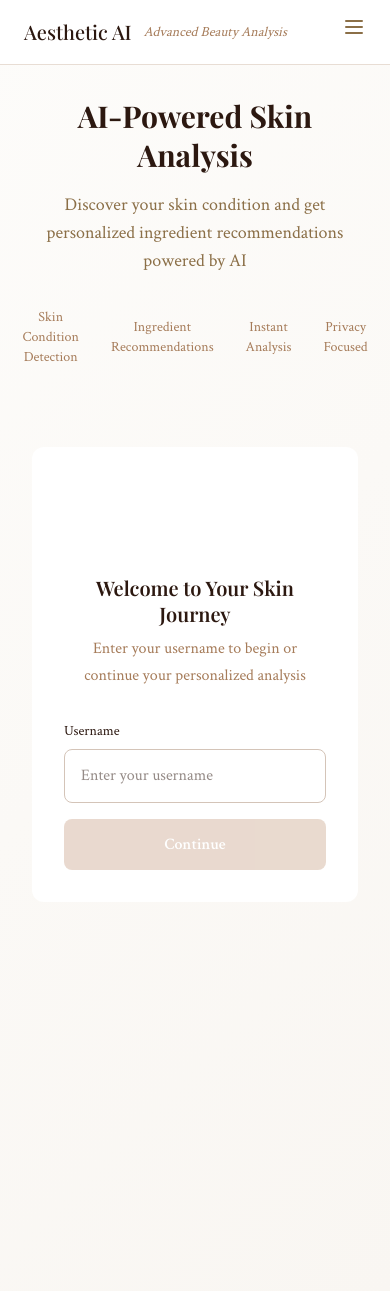
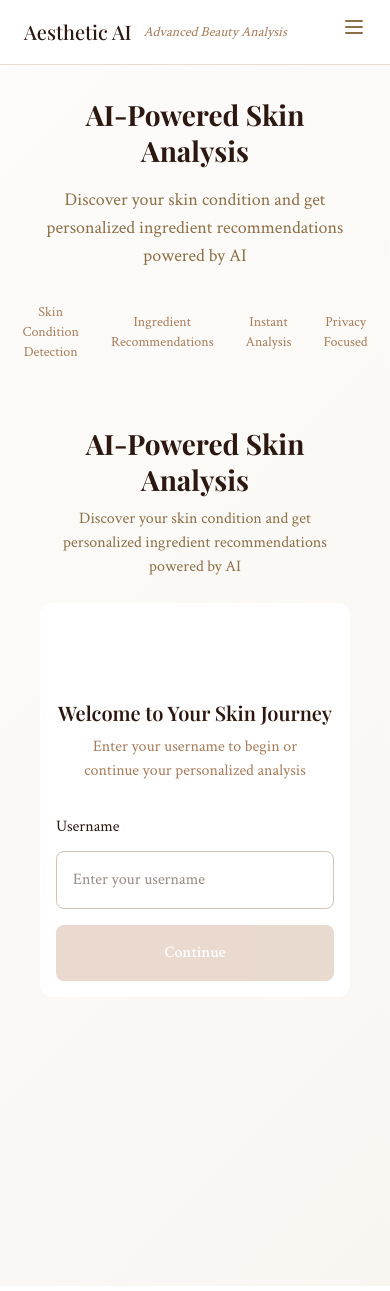
Before and after one commit to HummdG/aesthetic-ai, a Next.js app in the folder frontend/aesthetic-ai/: page / in a window 390 px wide. Built offline with nearby package versions, Linux system fonts and the light colour scheme.

Commit message:
revamp for phone

```diff
--- a/frontend/aesthetic-ai/src/app/components/UserSurveyForm.tsx
+++ b/frontend/aesthetic-ai/src/app/components/UserSurveyForm.tsx
@@ -219,18 +219,29 @@ const UserSurveyForm: React.FC<UserSurveyFormProps> = ({
   };
 
   return (
-    <div className="min-h-screen bg-gradient-to-br from-nude-50 to-nude-100 py-8">
+    <div className="min-h-screen bg-gradient-to-br from-nude-50 to-nude-100 py-4 sm:py-8">
       <div className="max-w-4xl mx-auto px-4">
+        {/* Header */}
+        <div className="text-center mb-6 sm:mb-8 select-none">
+          <h1 className="text-2xl sm:text-3xl font-serif font-bold text-brown-900 mb-2 select-none">
+            AI-Powered Skin Analysis
+          </h1>
+          <p className="text-base sm:text-lg text-brown-700 font-body select-none px-4">
+            Discover your skin condition and get personalized ingredient
+            recommendations powered by AI
+          </p>
+        </div>
+
         {/* Survey Section Header */}
         {currentStep > 0 && (
           <div
             id="personalized-skin-analysis"
-            className="text-center mb-8 select-none"
+            className="text-center mb-6 sm:mb-8 select-none"
           >
-            <h2 className="text-3xl font-serif font-bold text-brown-900 mb-2 select-none">
+            <h2 className="text-2xl sm:text-3xl font-serif font-bold text-brown-900 mb-2 select-none">
               Personalized Skin Analysis
             </h2>
-            <p className="text-brown-700 font-body text-lg select-none">
+            <p className="text-base sm:text-lg text-brown-700 font-body select-none px-4">
               Help us provide you with the most accurate recommendations
             </p>
           </div>
@@ -238,12 +249,12 @@ const UserSurveyForm: React.FC<UserSurveyFormProps> = ({
 
         {/* Progress Steps */}
         {currentStep > 0 && (
-          <div className="mb-8">
-            <div className="flex justify-center items-center space-x-4 mb-6">
+          <div className="mb-6 sm:mb-8">
+            <div className="flex justify-center items-center space-x-2 sm:space-x-4 mb-4 sm:mb-6 overflow-x-auto px-4">
               {steps.map((step, index) => (
-                <div key={step.id} className="flex items-center">
+                <div key={step.id} className="flex items-center flex-shrink-0">
                   <div
-                    className={`w-12 h-12 rounded-full flex items-center justify-center transition-all duration-300 select-none ${
+                    className={`w-10 h-10 sm:w-12 sm:h-12 rounded-full flex items-center justify-center transition-all duration-300 select-none ${
                       step.isCompleted
                         ? "bg-primary text-white"
                         : step.isActive
@@ -251,11 +262,13 @@ const UserSurveyForm: React.FC<UserSurveyFormProps> = ({
                         : "bg-nude-200 text-brown-600"
                     }`}
                   >
-                    {step.isCompleted ? <CheckIcon /> : step.icon}
+                    <div className="scale-75 sm:scale-100">
+                      {step.isCompleted ? <CheckIcon /> : step.icon}
+                    </div>
                   </div>
                   {index < steps.length - 1 && (
                     <div
-                      className={`w-16 h-1 mx-2 transition-all duration-300 select-none ${
+                      className={`w-8 sm:w-16 h-1 mx-1 sm:mx-2 transition-all duration-300 select-none ${
                         step.isCompleted ? "bg-primary" : "bg-nude-200"
                       }`}
                     />
@@ -263,11 +276,11 @@ const UserSurveyForm: React.FC<UserSurveyFormProps> = ({
                 </div>
               ))}
             </div>
-            <div className="text-center select-none">
-              <h2 className="text-2xl font-serif font-semibold text-brown-900 mb-1 select-none">
+            <div className="text-center select-none px-4">
+              <h2 className="text-xl sm:text-2xl font-serif font-semibold text-brown-900 mb-1 select-none">
                 {steps[currentStep]?.title}
               </h2>
-              <p className="text-brown-600 font-body select-none">
+              <p className="text-sm sm:text-base text-brown-600 font-body select-none">
                 {steps[currentStep]?.subtitle}
               </p>
             </div>
@@ -275,32 +288,32 @@ const UserSurveyForm: React.FC<UserSurveyFormProps> = ({
         )}
 
         {/* Form Content */}
-        <div className="bg-white rounded-xl shadow-elegant p-8 mb-6">
+        <div className="bg-white rounded-xl shadow-elegant p-4 sm:p-8 mb-4 sm:mb-6">
           {/* Step 0: Username Check */}
           {currentStep === 0 && (
             <div className="space-y-6">
               <div className="text-center mb-8 select-none">
-                <div className="w-20 h-20 bg-gradient-to-br from-primary to-brown-600 rounded-full flex items-center justify-center mx-auto mb-4 select-none">
-                  <UserIcon className="w-10 h-10 text-white" />
+                <div className="w-16 h-16 sm:w-20 sm:h-20 bg-gradient-to-br from-primary to-brown-600 rounded-full flex items-center justify-center mx-auto mb-4 select-none">
+                  <UserIcon className="w-8 h-8 sm:w-10 sm:h-10 text-white" />
                 </div>
-                <h3 className="text-xl font-serif font-semibold text-brown-900 mb-2 select-none">
+                <h3 className="text-lg sm:text-xl font-serif font-semibold text-brown-900 mb-2 select-none">
                   Welcome to Your Skin Journey
                 </h3>
-                <p className="text-brown-600 font-body select-none">
+                <p className="text-brown-600 font-body select-none text-base px-4">
                   Enter your username to begin or continue your personalized
                   analysis
                 </p>
               </div>
 
               <div className="max-w-md mx-auto">
-                <label className="block text-sm font-medium text-brown-900 mb-2 select-none">
+                <label className="block text-base font-medium text-brown-900 mb-3 select-none">
                   Username
                 </label>
                 <input
                   type="text"
                   value={username}
                   onChange={(e) => setUsername(e.target.value)}
-                  className="w-full px-4 py-3 border border-nude-300 rounded-lg focus:ring-2 focus:ring-primary focus:border-transparent transition-all duration-200"
+                  className="w-full px-4 py-4 border border-nude-300 rounded-lg focus:ring-2 focus:ring-primary focus:border-transparent transition-all duration-200 text-base"
                   placeholder="Enter your username"
                   onKeyPress={(e) =>
                     e.key === "Enter" && handleUsernameSubmit()
@@ -309,7 +322,7 @@ const UserSurveyForm: React.FC<UserSurveyFormProps> = ({
                 <button
                   onClick={handleUsernameSubmit}
                   disabled={!username.trim()}
-                  className="w-full mt-4 bg-primary hover:bg-primary-hover text-white py-3 px-6 rounded-lg font-semibold transition-all duration-200 disabled:opacity-50 disabled:cursor-not-allowed select-none"
+                  className="w-full mt-4 bg-primary hover:bg-primary-hover text-white py-4 px-6 rounded-lg font-semibold transition-all duration-200 disabled:opacity-50 disabled:cursor-not-allowed select-none text-base min-h-[56px] touch-manipulation"
                 >
                   Continue
                 </button>
@@ -324,9 +337,9 @@ const UserSurveyForm: React.FC<UserSurveyFormProps> = ({
                 title="Personal Details"
                 subtitle="Basic information for analysis"
               >
-                <div className="grid grid-cols-1 md:grid-cols-2 gap-6">
+                <div className="grid grid-cols-1 gap-6">
                   <div>
-                    <label className="block text-sm font-medium text-brown-900 mb-2 select-none">
+                    <label className="block text-base font-medium text-brown-900 mb-3 select-none">
                       Age
                     </label>
                     <input
@@ -340,11 +353,11 @@ const UserSurveyForm: React.FC<UserSurveyFormProps> = ({
                           parseInt(e.target.value) || 0
                         )
                       }
-                      className="w-full px-4 py-3 border border-nude-300 rounded-lg focus:ring-2 focus:ring-primary focus:border-transparent"
+                      className="w-full px-4 py-4 border border-nude-300 rounded-lg focus:ring-2 focus:ring-primary focus:border-transparent text-base"
                       placeholder="Enter your age"
                     />
                   </div>
-                  <div className="flex items-center space-x-3">
+                  <div className="flex items-center space-x-4 p-4 border border-nude-200 rounded-lg">
                     <input
                       type="checkbox"
                       id="isPregnant"
@@ -355,11 +368,11 @@ const UserSurveyForm: React.FC<UserSurveyFormProps> = ({
                           e.target.checked
                         )
                       }
-                      className="w-5 h-5 text-primary focus:ring-primary rounded"
+                      className="w-6 h-6 text-primary focus:ring-primary rounded"
                     />
                     <label
                       htmlFor="isPregnant"
-                      className="text-brown-900 font-body cursor-pointer select-none"
+                      className="text-base text-brown-900 font-body cursor-pointer select-none leading-tight"
                     >
                       Currently pregnant or nursing
                     </label>
@@ -371,11 +384,11 @@ const UserSurveyForm: React.FC<UserSurveyFormProps> = ({
                 title="Sun Exposure"
                 subtitle="How much sun do you typically get?"
               >
-                <div className="space-y-3">
+                <div className="space-y-4">
                   {SUN_EXPOSURE_OPTIONS.map((option) => (
                     <label
                       key={option.value}
-                      className="flex items-start space-x-3 p-4 border border-nude-200 rounded-lg hover:border-primary transition-colors cursor-pointer select-none"
+                      className="flex items-start space-x-4 p-4 border border-nude-200 rounded-lg hover:border-primary transition-colors cursor-pointer select-none min-h-[80px] touch-manipulation"
                     >
                       <input
                         type="radio"
@@ -390,13 +403,13 @@ const UserSurveyForm: React.FC<UserSurveyFormProps> = ({
                             e.target.value
                           )
                         }
-                        className="mt-1 text-primary focus:ring-primary"
+                        className="mt-1 text-primary focus:ring-primary w-5 h-5 min-w-[20px]"
                       />
-                      <div>
-                        <div className="font-semibold text-brown-900 select-none">
+                      <div className="flex-1">
+                        <div className="font-semibold text-brown-900 select-none text-base mb-1">
                           {option.label.split(" - ")[0]}
                         </div>
-                        <div className="text-sm text-brown-600 select-none">
+                        <div className="text-sm text-brown-600 select-none leading-tight">
                           {option.label.split(" - ")[1]}
                         </div>
                       </div>
@@ -487,7 +500,7 @@ const UserSurveyForm: React.FC<UserSurveyFormProps> = ({
                 subtitle="Tell us about your skincare journey"
               >
                 <div className="space-y-4">
-                  <div className="flex items-center space-x-3">
+                  <div className="flex items-center space-x-4 p-4 border border-nude-200 rounded-lg">
                     <input
                       type="checkbox"
                       id="hasUsedSkincare"
@@ -498,11 +511,11 @@ const UserSurveyForm: React.FC<UserSurveyFormProps> = ({
                           e.target.checked
                         )
                       }
-                      className="w-5 h-5 text-primary focus:ring-primary rounded"
+                      className="w-6 h-6 text-primary focus:ring-primary rounded"
                     />
                     <label
                       htmlFor="hasUsedSkincare"
-                      className="text-brown-900 font-body cursor-pointer select-none"
+                      className="text-base text-brown-900 font-body cursor-pointer select-none"
                     >
                       I have used skincare products before
                     </label>
@@ -514,11 +527,11 @@ const UserSurveyForm: React.FC<UserSurveyFormProps> = ({
                 title="Skin Type"
                 subtitle="What best describes your skin?"
               >
-                <div className="grid grid-cols-1 md:grid-cols-2 gap-3">
+                <div className="space-y-4">
                   {SKIN_TYPES.map((type) => (
                     <label
                       key={type.value}
-                      className="flex items-start space-x-3 p-4 border border-nude-200 rounded-lg hover:border-primary transition-colors cursor-pointer select-none"
+                      className="flex items-start space-x-4 p-4 border border-nude-200 rounded-lg hover:border-primary transition-colors cursor-pointer select-none min-h-[80px] touch-manipulation"
                     >
                       <input
                         type="radio"
@@ -528,13 +541,13 @@ const UserSurveyForm: React.FC<UserSurveyFormProps> = ({
                         onChange={(e) =>
                           handleFieldChange("skinInfo.skinType", e.target.value)
                         }
-                        className="mt-1 text-primary focus:ring-primary"
+                        className="mt-1 text-primary focus:ring-primary w-5 h-5 min-w-[20px]"
                       />
-                      <div>
-                        <div className="font-semibold text-brown-900 select-none">
+                      <div className="flex-1">
+                        <div className="font-semibold text-brown-900 select-none text-base mb-1">
                           {type.label.split(" - ")[0]}
                         </div>
-                        <div className="text-sm text-brown-600 select-none">
+                        <div className="text-sm text-brown-600 select-none leading-tight">
                           {type.label.split(" - ")[1]}
                         </div>
                       </div>
@@ -565,31 +578,31 @@ const UserSurveyForm: React.FC<UserSurveyFormProps> = ({
 
         {/* Navigation Buttons */}
         {currentStep > 0 && (
-          <div className="flex justify-between">
+          <div className="flex flex-col sm:flex-row justify-between gap-4 px-4 sm:px-0">
             <button
               onClick={handlePreviousStep}
-              className="px-6 py-3 border border-nude-300 text-brown-700 rounded-lg hover:border-primary hover:text-primary transition-all duration-200 select-none cursor-pointer"
+              className="order-2 sm:order-1 px-6 py-4 border-2 border-nude-300 text-brown-700 rounded-lg hover:border-primary hover:text-primary transition-all duration-200 select-none cursor-pointer font-medium text-base min-h-[56px] touch-manipulation"
             >
               Previous
             </button>
-            <div className="flex space-x-4">
+            <div className="order-1 sm:order-2 flex flex-col sm:flex-row gap-4">
               <button
                 onClick={onSkip}
-                className="px-6 py-3 text-brown-600 hover:text-brown-800 transition-colors select-none cursor-pointer"
+                className="px-6 py-4 text-brown-600 hover:text-brown-800 transition-colors select-none cursor-pointer font-medium text-base min-h-[56px] touch-manipulation"
               >
                 Skip Survey
               </button>
               {currentStep < steps.length - 1 ? (
                 <button
                   onClick={handleNextStep}
-                  className="px-6 py-3 bg-primary hover:bg-primary-hover text-white rounded-lg font-semibold transition-all duration-200 shadow-md select-none cursor-pointer"
+                  className="px-8 py-4 bg-primary hover:bg-primary-hover text-white rounded-lg font-semibold transition-all duration-200 shadow-md select-none cursor-pointer text-base min-h-[56px] touch-manipulation"
                 >
                   Next Step
                 </button>
               ) : (
                 <button
                   onClick={handleComplete}
-                  className="px-8 py-4 bg-primary hover:bg-brown-700 text-white rounded-lg font-bold text-lg transition-all duration-200 shadow-lg hover:shadow-xl transform hover:scale-105 select-none ring-2 ring-primary ring-opacity-50 cursor-pointer"
+                  className="px-8 py-4 bg-primary hover:bg-brown-700 text-white rounded-lg font-bold text-lg transition-all duration-200 shadow-lg hover:shadow-xl transform hover:scale-105 select-none ring-2 ring-primary ring-opacity-50 cursor-pointer min-h-[56px] touch-manipulation"
                 >
                   Complete Survey
                 </button>
@@ -608,12 +621,14 @@ const FormSection: React.FC<{
   subtitle: string;
   children: React.ReactNode;
 }> = ({ title, subtitle, children }) => (
-  <div>
-    <div className="mb-4">
-      <h3 className="text-lg font-serif font-semibold text-brown-900 mb-1 select-none">
+  <div className="mb-8">
+    <div className="mb-6">
+      <h3 className="text-xl sm:text-lg font-serif font-semibold text-brown-900 mb-2 select-none">
         {title}
       </h3>
-      <p className="text-brown-600 font-body text-sm select-none">{subtitle}</p>
+      <p className="text-brown-600 font-body text-base sm:text-sm select-none leading-relaxed">
+        {subtitle}
+      </p>
     </div>
     {children}
   </div>
@@ -624,19 +639,19 @@ const MultiSelectGrid: React.FC<{
   selected: string[];
   onChange: (value: string, checked: boolean) => void;
 }> = ({ options, selected, onChange }) => (
-  <div className="grid grid-cols-2 md:grid-cols-3 gap-3">
+  <div className="grid grid-cols-1 sm:grid-cols-2 lg:grid-cols-3 gap-3">
     {options.map((option) => (
       <label
         key={option}
-        className="flex items-center space-x-2 p-3 border border-nude-200 rounded-lg hover:border-primary transition-colors cursor-pointer select-none"
+        className="flex items-center space-x-3 p-4 border border-nude-200 rounded-lg hover:border-primary transition-colors cursor-pointer select-none min-h-[60px] touch-manipulation"
       >
         <input
           type="checkbox"
           checked={selected.includes(option)}
           onChange={(e) => onChange(option, e.target.checked)}
-          className="text-primary focus:ring-primary rounded"
+          className="text-primary focus:ring-primary rounded w-5 h-5 min-w-[20px]"
         />
-        <span className="text-sm text-brown-900 font-body select-none">
+        <span className="text-base sm:text-sm text-brown-900 font-body select-none leading-tight">
           {option}
         </span>
       </label>
@@ -663,34 +678,34 @@ const CustomInputList: React.FC<{
   };
 
   return (
-    <div className="space-y-3">
-      <div className="flex space-x-2">
+    <div className="space-y-4">
+      <div className="flex flex-col sm:flex-row gap-3">
         <input
           type="text"
           value={inputValue}
           onChange={(e) => setInputValue(e.target.value)}
-          className="flex-1 px-4 py-2 border border-nude-300 rounded-lg focus:ring-2 focus:ring-primary focus:border-transparent"
+          className="flex-1 px-4 py-4 border border-nude-300 rounded-lg focus:ring-2 focus:ring-primary focus:border-transparent text-base"
           placeholder={placeholder}
           onKeyPress={(e) => e.key === "Enter" && addValue()}
         />
         <button
           onClick={addValue}
           disabled={!inputValue.trim()}
-          className="px-4 py-2 bg-primary hover:bg-primary-hover text-white rounded-lg font-semibold transition-all duration-200 disabled:opacity-50 select-none"
+          className="px-6 py-4 bg-primary hover:bg-primary-hover text-white rounded-lg font-semibold transition-all duration-200 disabled:opacity-50 select-none min-h-[56px] touch-manipulation text-base"
         >
           Add
         </button>
       </div>
-      <div className="flex flex-wrap gap-2">
+      <div className="flex flex-wrap gap-3">
         {values.map((value) => (
           <span
             key={value}
-            className="inline-flex items-center px-3 py-1 bg-nude-100 text-brown-800 rounded-full text-sm select-none"
+            className="inline-flex items-center px-4 py-2 bg-nude-100 text-brown-800 rounded-full text-base select-none"
           >
             {value}
             <button
               onClick={() => removeValue(value)}
-              className="ml-2 text-brown-600 hover:text-brown-800 cursor-pointer select-none"
+              className="ml-3 text-brown-600 hover:text-brown-800 cursor-pointer select-none text-lg leading-none w-6 h-6 flex items-center justify-center"
             >
               ×
             </button>
--- a/frontend/aesthetic-ai/src/app/globals.css
+++ b/frontend/aesthetic-ai/src/app/globals.css
@@ -462,3 +462,143 @@ input:focus-visible {
     color: black;
   }
 }
+
+/* Add these styles to your globals.css for better mobile experience */
+
+/* Touch-friendly interactive elements */
+.touch-manipulation {
+  touch-action: manipulation;
+  -webkit-tap-highlight-color: rgba(212, 181, 160, 0.2);
+}
+
+/* Improved mobile form styling */
+@media (max-width: 640px) {
+  /* Better spacing for mobile */
+  .space-y-8 > * + * {
+    margin-top: 2rem !important;
+  }
+
+  /* Mobile-optimized input styling */
+  input[type="text"],
+  input[type="number"] {
+    font-size: 16px !important; /* Prevents zoom on iOS */
+    -webkit-appearance: none;
+    border-radius: 8px !important;
+  }
+
+  /* Better checkbox and radio button sizing */
+  input[type="checkbox"],
+  input[type="radio"] {
+    min-width: 20px !important;
+    min-height: 20px !important;
+    margin: 0 !important;
+  }
+
+  /* Improved button touch targets */
+  button {
+    min-height: 48px !important;
+    font-size: 16px !important;
+    border-radius: 8px !important;
+  }
+
+  /* Better label spacing */
+  label {
+    line-height: 1.5 !important;
+    word-break: break-word;
+  }
+
+  /* Improved card spacing */
+  .shadow-elegant {
+    margin: 0 8px !important;
+    border-radius: 12px !important;
+  }
+
+  /* Better text sizing hierarchy */
+  h1 {
+    font-size: 1.75rem !important;
+    line-height: 1.3 !important;
+  }
+
+  h2 {
+    font-size: 1.5rem !important;
+    line-height: 1.3 !important;
+  }
+
+  h3 {
+    font-size: 1.25rem !important;
+    line-height: 1.4 !important;
+  }
+
+  /* Better progress indicator on mobile */
+  .progress-step {
+    min-width: 40px;
+    min-height: 40px;
+  }
+
+  /* Improved form section spacing */
+  .mb-8 {
+    margin-bottom: 2rem !important;
+  }
+
+  .mb-6 {
+    margin-bottom: 1.5rem !important;
+  }
+
+  /* Better grid spacing on mobile */
+  .gap-3 {
+    gap: 1rem !important;
+  }
+
+  .gap-4 {
+    gap: 1rem !important;
+  }
+}
+
+/* Landscape mobile optimization */
+@media (max-width: 896px) and (orientation: landscape) {
+  .min-h-screen {
+    min-height: auto !important;
+  }
+
+  .py-4 {
+    padding-top: 1rem !important;
+    padding-bottom: 1rem !important;
+  }
+}
+
+/* Very small mobile devices */
+@media (max-width: 375px) {
+  .px-4 {
+    padding-left: 1rem !important;
+    padding-right: 1rem !important;
+  }
+
+  .p-4 {
+    padding: 1rem !important;
+  }
+
+  .text-base {
+    font-size: 0.925rem !important;
+  }
+
+  .space-x-4 > * + * {
+    margin-left: 0.75rem !important;
+  }
+}
+
+/* Dark mode improvements for mobile */
+@media (prefers-color-scheme: dark) {
+  @media (max-width: 640px) {
+    .bg-white {
+      background-color: rgba(255, 255, 255, 0.95) !important;
+    }
+  }
+}
+
+/* Focus improvements for mobile accessibility */
+@media (max-width: 640px) {
+  *:focus-visible {
+    outline: 3px solid rgba(212, 181, 160, 0.6) !important;
+    outline-offset: 2px !important;
+  }
+}
```
